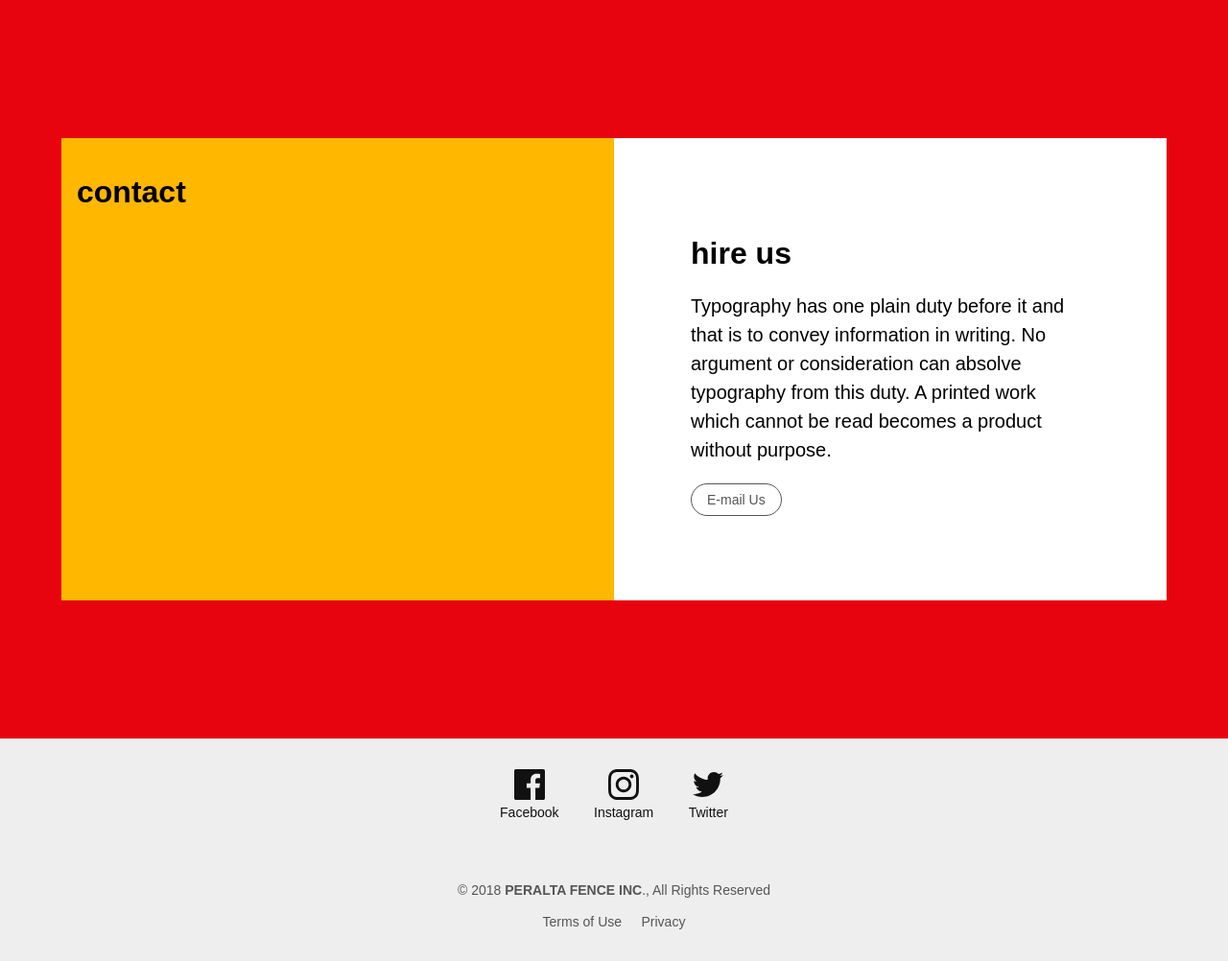
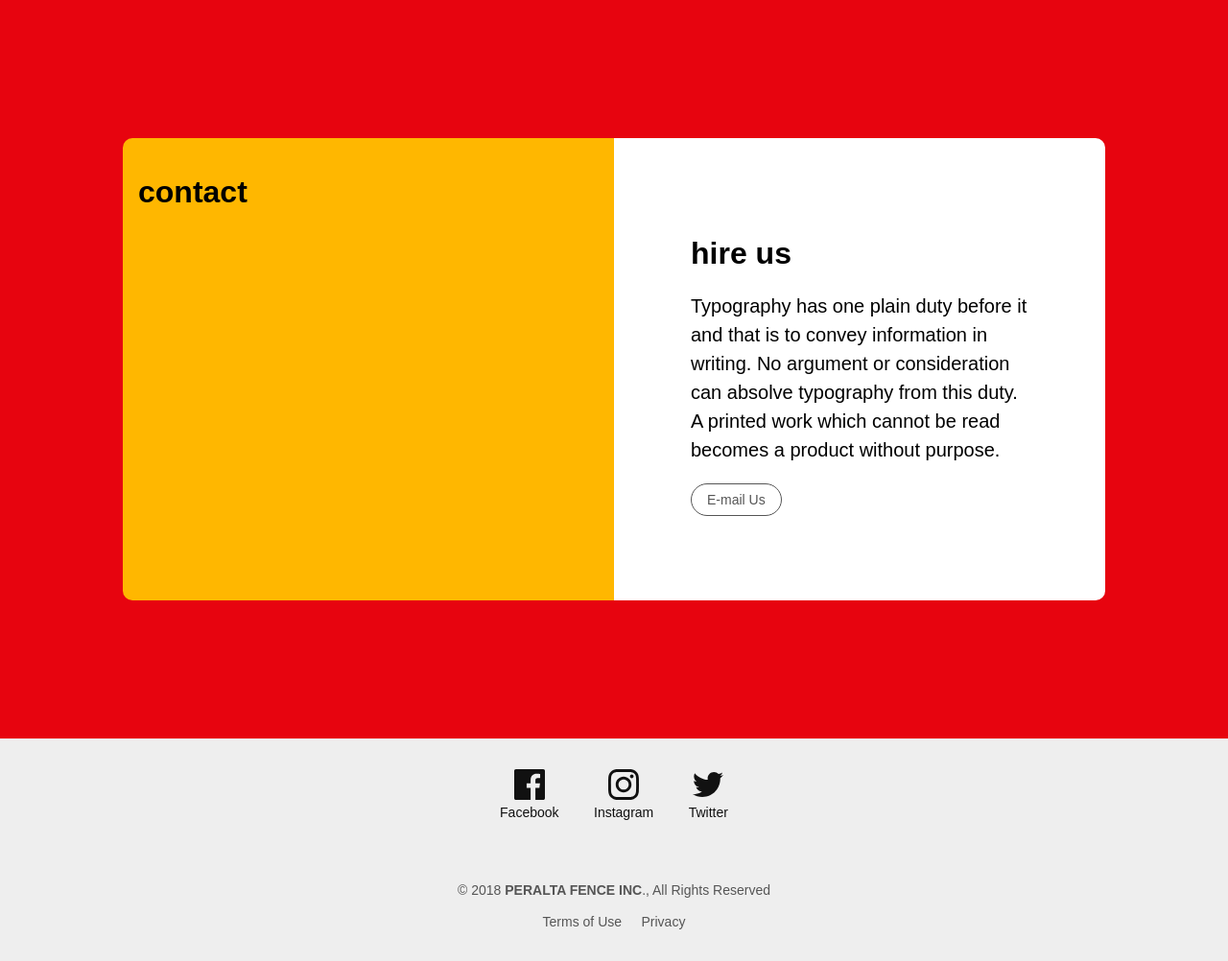
Before and after one commit to wilton-cruz/supreme-happiness, a Flask app: page /contact/ in a window 1280 px wide. Shown: the part 82-1084 px from the top of the page at 96% size. Run offline with Flask 2, Linux system fonts and the light colour scheme.

Commit message:
Changes to contact page flexbox layout

```diff
--- a/static/app.css
+++ b/static/app.css
@@ -2068,8 +2068,8 @@
   .br-pill-ns { border-radius: 9999px; }
   .br--bottom-ns { border-top-left-radius: 0; border-top-right-radius: 0; }
   .br--top-ns { border-bottom-left-radius: 0; border-bottom-right-radius: 0; }
-  .br--right-ns { border-top-left-radius: 0; border-bottom-left-radius: 0; }
-  .br--left-ns { border-top-right-radius: 0; border-bottom-right-radius: 0; }
+  .br--right-ns { border-top-left-radius: 10px; border-bottom-left-radius: 10px; }
+  .br--left-ns { border-top-right-radius: 10px; border-bottom-right-radius: 10px; }
   .b--dotted-ns { border-style: dotted; }
   .b--dashed-ns { border-style: dashed; }
   .b--solid-ns { border-style: solid; }
--- a/templates/contact.html
+++ b/templates/contact.html
@@ -4,12 +4,12 @@
 
 {% block content %}
 <section class="cover center bg-dark-red pt6-l pb6-l">
-    <div class="flex flex-column flex-row-l w-90 center pt3 pb3">
+    <div class="flex flex-column flex-row-l w-90 mw8-ns center pt3 pb3">
 
-        <div class="bg-gold pa3 w-100">
-            <h1>contact</h1>
+        <div class="br--right-ns bg-gold pa3 w-100">
+            <h1 class="f6-m">contact</h1>
         </div>
-        <div class="bg-white pa3 w-100">
+        <div class="br--left-ns bg-white pa3 w-100">
 
             <main class="pa3 pa1-m pa5-ns">
                     <h1>hire us</h1>
```
